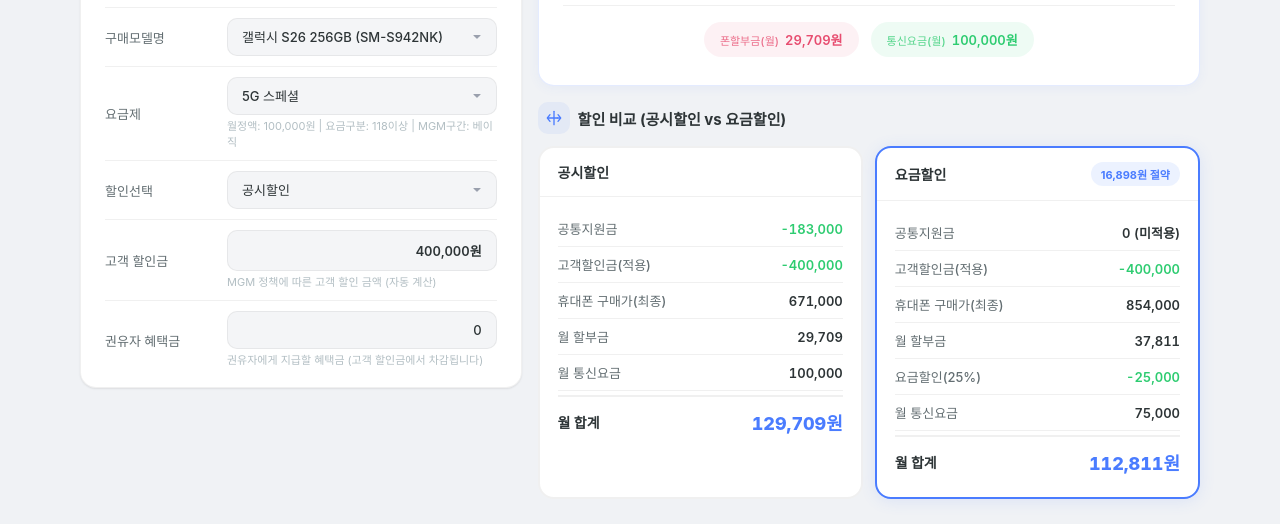
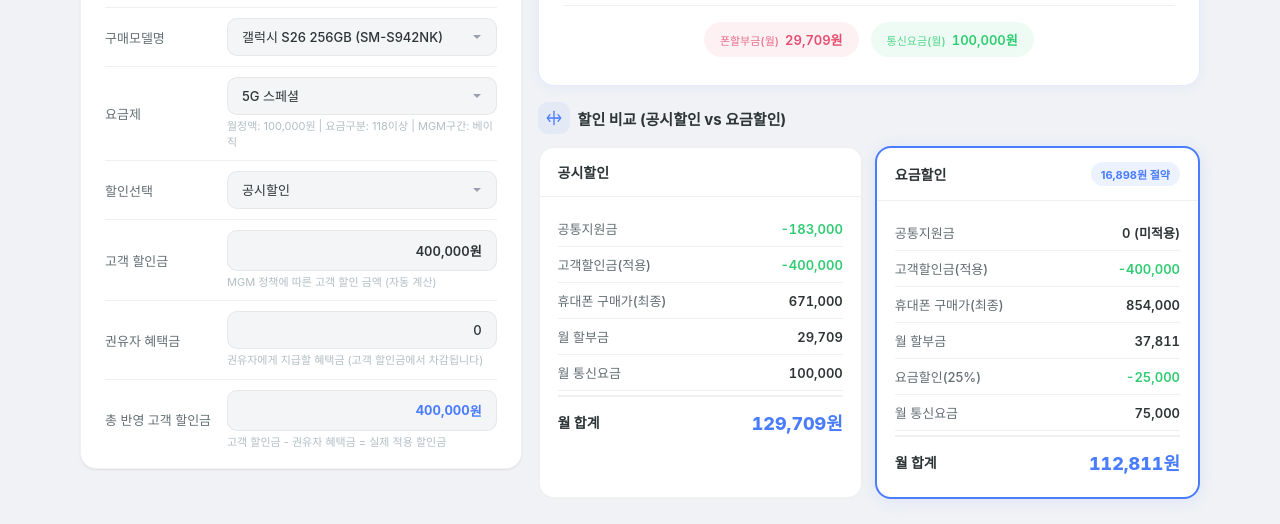
Before and after one commit to hwajeongseo1001-tech/mgm-calculator, a plain HTML site: page index.html in a window 1280 px wide. Shown: the part 252-776 px from the top of the page. Drawn offline with Linux system fonts and the light colour scheme; no server answers; a web font is replaced by a local one.

Commit message:
고객 선택 영역에 '총 반영 고객 할인금' 항목 추가
- 고객 할인금 - 권유자 혜택금 = 실제 적용 할인금 표시

Co-Authored-By: Claude Opus 4.6 (1M context) <noreply@anthropic.com>

```diff
--- a/index.html
+++ b/index.html
@@ -616,6 +616,13 @@ body {
               <div class="helper-text" id="referralHelper">권유자에게 지급할 혜택금 (고객 할인금에서 차감됩니다)</div>
             </div>
           </div>
+          <div class="form-row">
+            <label class="form-label">총 반영 고객 할인금</label>
+            <div class="form-control">
+              <div class="readonly-display" style="color: var(--accent-blue); font-weight: 700;"><span id="appliedDiscountDisplay">0</span>원</div>
+              <div class="helper-text">고객 할인금 - 권유자 혜택금 = 실제 적용 할인금</div>
+            </div>
+          </div>
         </div>
       </div>
     </div>
@@ -850,7 +857,7 @@ var $openType, $modelSelect, $planSelect, $discountType, $referralBenefit, $plan
 var $retailPrice, $subsidy, $subsidyDesc, $finalPhonePrice, $totalInterest;
 var $monthlyPhone, $monthlyInterest, $monthlyPlanFee, $planDiscount, $discountDesc;
 var $monthlyPlanNet, $grandTotal, $breakdownPhone, $breakdownPlan;
-var $mgmDiscountDisplay, $referralHelper;
+var $mgmDiscountDisplay, $referralHelper, $appliedDiscountDisplay;
 
 // ============================================================
 // ADMIN: sold-out filter (GitHub API에서 로드)
@@ -1033,6 +1040,7 @@ function calculate() {
 
   // Display
   $mgmDiscountDisplay.textContent = fmt(mgmDiscount);
+  $appliedDiscountDisplay.textContent = fmt(effectiveDiscount);
 
   // 공통지원금 (KT 공식)
   var subsidyAmount = getSubsidy(openType, planName, modelCode);
@@ -1148,6 +1156,7 @@ function init() {
   $breakdownPhone = document.getElementById('breakdownPhone');
   $breakdownPlan = document.getElementById('breakdownPlan');
   $mgmDiscountDisplay = document.getElementById('mgmDiscountDisplay');
+  $appliedDiscountDisplay = document.getElementById('appliedDiscountDisplay');
   $referralHelper = document.getElementById('referralHelper');
 
   // 서버에서 품절 목록 로드 후 모델 채우기
```
Also changed, not shown: mgm_calculator.html (+10 -1 lines).
